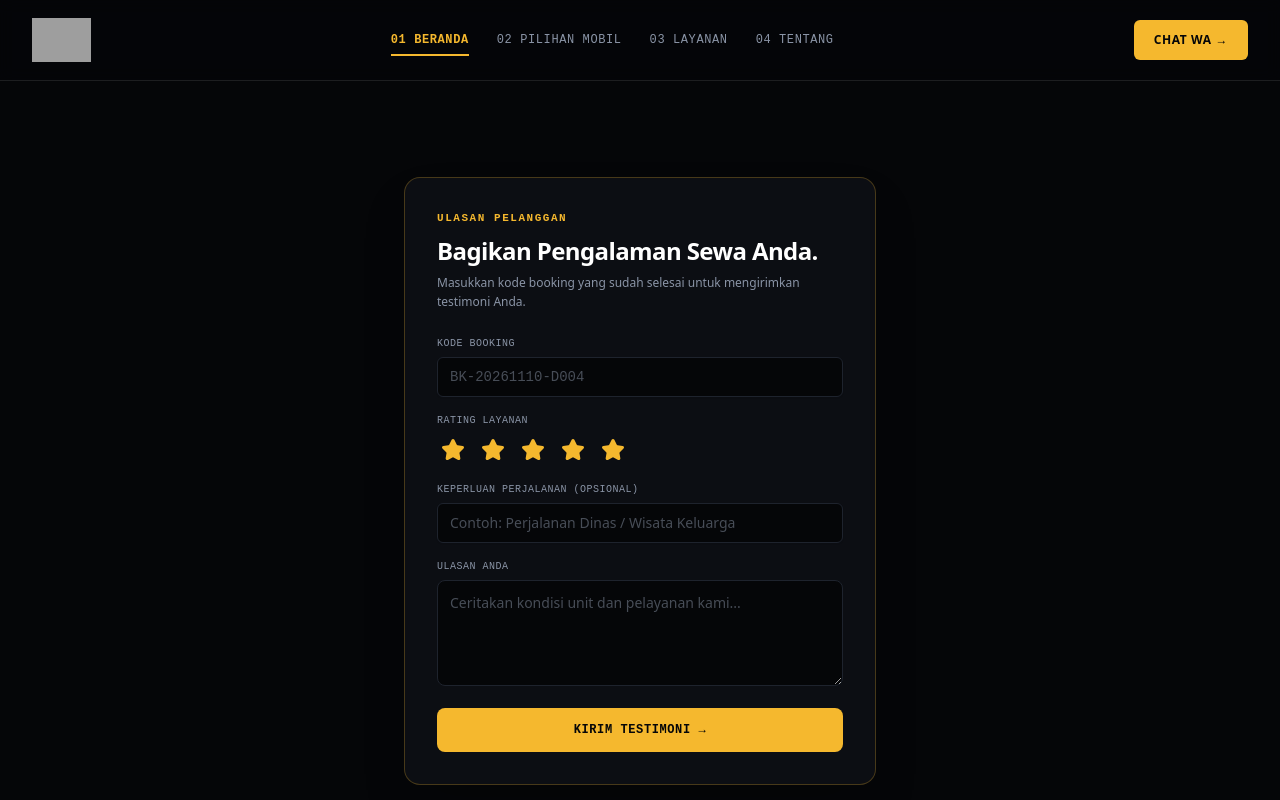
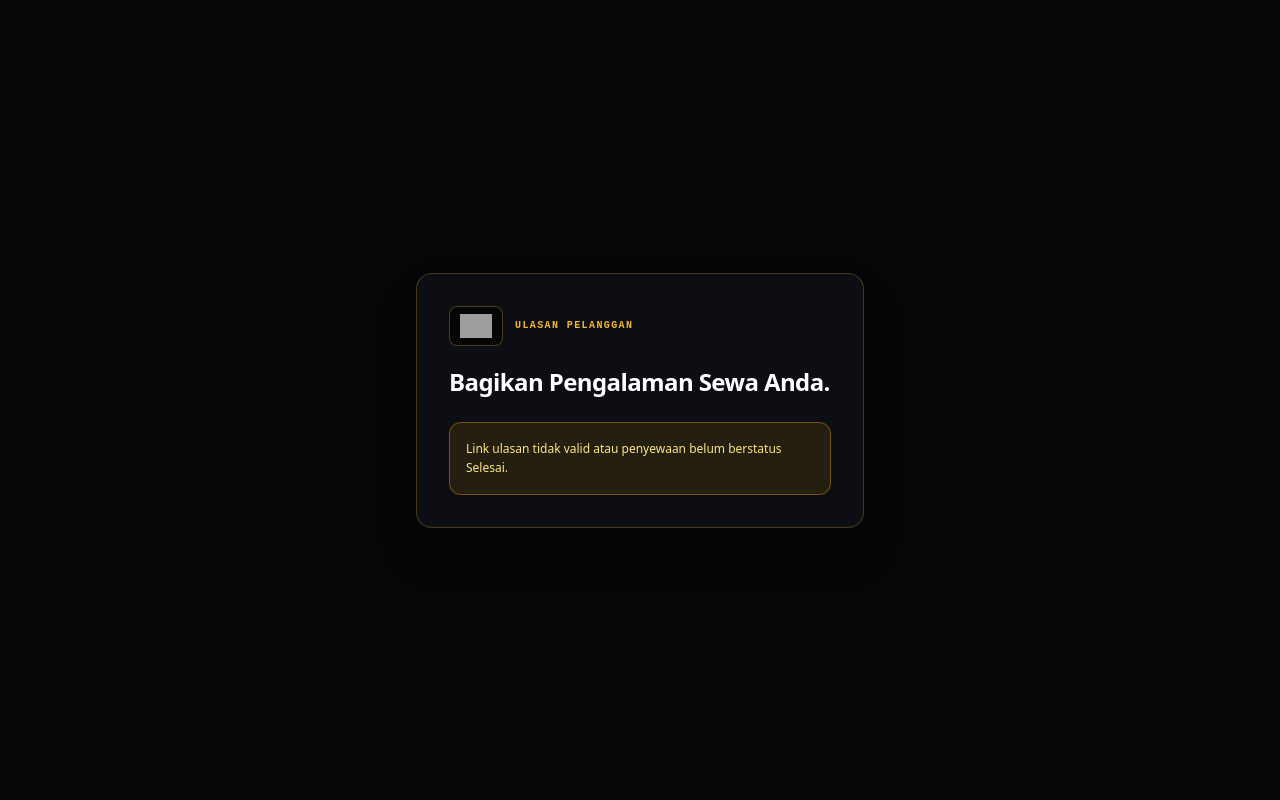
Before and after one commit to legacyditt/kupang-car-rent, a React (Vite) app in the folder frontend/: page /ulasan in a window 1280 px wide. Shown: the top 800 px of the page. Built offline with nearby package versions, Linux system fonts and the light colour scheme; grey boxes are pictures that could not be loaded.

Commit message:
feat(testimonials): make /ulasan standalone with editable name and readonly unit

```diff
--- a/frontend/src/app/router.tsx
+++ b/frontend/src/app/router.tsx
@@ -13,7 +13,7 @@ import { guestLayoutRoute, indexRoute } from "@/routes/index";
 import { CustomerReviewPage } from "@/routes/ulasan";
 
 const ulasanRoute = createRoute({
-  getParentRoute: () => guestLayoutRoute,
+  getParentRoute: () => rootRoute,
   path: "/ulasan",
   component: CustomerReviewPage,
 });
@@ -73,7 +73,8 @@ const adminPengaturanRoute = createRoute({
 });
 
 const routeTree = rootRoute.addChildren([
-  guestLayoutRoute.addChildren([indexRoute, ulasanRoute]),
+  guestLayoutRoute.addChildren([indexRoute]),
+  ulasanRoute,
   adminLoginRoute,
   adminLayoutRoute.addChildren([
     adminOverviewRoute,
--- a/frontend/src/features/testimonials/hooks/useTestimonials.ts
+++ b/frontend/src/features/testimonials/hooks/useTestimonials.ts
@@ -41,6 +41,7 @@ export function useTestimonials() {
 
   const submitPublic = (input: {
     bookingCode: string;
+    customerName?: string;
     rating: number;
     tripLabel: string;
     quote: string;
--- a/frontend/src/features/testimonials/utils/testimonials.ts
+++ b/frontend/src/features/testimonials/utils/testimonials.ts
@@ -32,6 +32,7 @@ export function getPublishedTestimonials(
 export function submitCustomerTestimonial(
   input: {
     bookingCode: string;
+    customerName?: string;
     rating: number;
     tripLabel: string;
     quote: string;
@@ -74,11 +75,19 @@ export function submitCustomerTestimonial(
     return { ok: false, error: "Ulasan minimal 10 karakter." };
   }
 
+  const customerName =
+    input.customerName !== undefined
+      ? input.customerName.trim()
+      : booking.customerName;
+  if (!customerName) {
+    return { ok: false, error: "Nama wajib diisi." };
+  }
+
   const rating = Math.max(1, Math.min(5, Math.round(input.rating || 5)));
   const item: TestimonialItem = {
     id: `tm-${Date.now()}-${Math.random().toString(36).slice(2, 6)}`,
     bookingCode: booking.bookingCode,
-    customerName: booking.customerName,
+    customerName,
     carName: booking.carName,
     tripLabel: input.tripLabel.trim() || "Pelanggan Aventra",
     rating,
--- a/frontend/src/routes/ulasan.tsx
+++ b/frontend/src/routes/ulasan.tsx
@@ -1,34 +1,73 @@
 import { CheckCircle2, Star } from "lucide-react";
-import { useState, type FormEvent } from "react";
+import { useMemo, useState, type FormEvent } from "react";
 import { Button } from "@/components/ui/button";
 import { Input } from "@/components/ui/input";
 import { Label } from "@/components/ui/label";
+import { readStoredBookings } from "@/features/bookings/utils/bookings-storage";
+import { useBusinessProfile } from "@/features/business-profile/hooks/useBusinessProfile";
+import { SERVICE_TYPE_LABELS } from "@/features/cars/utils/booking";
 import { useTestimonials } from "@/features/testimonials/hooks/useTestimonials";
 import { cn } from "@/lib/utils";
 
-/** Halaman publik pengisian testimoni pelanggan setelah penyewaan selesai (COMPLETED). */
+/** Halaman independen pengisian testimoni pelanggan setelah penyewaan selesai (COMPLETED). */
 export function CustomerReviewPage() {
-  const { submitPublic } = useTestimonials();
-  const initialCode = (() => {
+  const { testimonials, submitPublic } = useTestimonials();
+  const { profile } = useBusinessProfile();
+
+  const bookingCode = useMemo(() => {
     try {
-      return new URLSearchParams(window.location.search).get("kode") ?? "";
+      return (
+        new URLSearchParams(window.location.search)
+          .get("kode")
+          ?.trim()
+          .toUpperCase() ?? ""
+      );
     } catch {
       return "";
     }
-  })();
+  }, []);
 
-  const [bookingCode, setBookingCode] = useState(initialCode);
-  const [rating, setRating] = useState(5);
-  const [tripLabel, setTripLabel] = useState("");
+  const matchedBooking = useMemo(
+    () =>
+      readStoredBookings().find(
+        (b) => b.bookingCode.toUpperCase() === bookingCode
+      ) ?? null,
+    [bookingCode]
+  );
+
+  const alreadySubmitted = useMemo(
+    () =>
+      Boolean(
+        bookingCode &&
+          testimonials.some(
+            (t) => t.bookingCode?.toUpperCase() === bookingCode
+          )
+      ),
+    [bookingCode, testimonials]
+  );
+
+  const [customerName, setCustomerName] = useState(
+    matchedBooking?.customerName ?? ""
+  );
+  const [rating, setRating] = useState(1);
   const [quote, setQuote] = useState("");
   const [errorMsg, setErrorMsg] = useState<string | null>(null);
   const [submittedName, setSubmittedName] = useState<string | null>(null);
 
+  const isEligible =
+    Boolean(matchedBooking) &&
+    matchedBooking?.status === "COMPLETED" &&
+    !alreadySubmitted;
+
   function handleSubmit(e: FormEvent) {
     e.preventDefault();
     setErrorMsg(null);
+    if (!matchedBooking) return;
+
+    const tripLabel = SERVICE_TYPE_LABELS[matchedBooking.serviceType];
     const res = submitPublic({
-      bookingCode,
+      bookingCode: matchedBooking.bookingCode,
+      customerName,
       rating,
       tripLabel,
       quote,
@@ -41,18 +80,25 @@ export function CustomerReviewPage() {
   }
 
   return (
-    <section className="mx-auto max-w-lg px-5 py-16 sm:py-24">
-      <div className="rounded-2xl border border-gold/25 bg-carbon p-7 text-white shadow-2xl sm:p-8">
-        <p className="font-mono text-[11px] font-bold tracking-[0.14em] text-gold uppercase">
-          Ulasan Pelanggan
-        </p>
-        <h1 className="mt-2 font-display text-2xl font-bold tracking-tight text-white">
+    <main className="flex min-h-screen flex-col items-center justify-center bg-obsidian px-4 py-12 text-white">
+      <div className="w-full max-w-md rounded-2xl border border-gold/25 bg-carbon p-7 shadow-2xl sm:p-8">
+        {/* Brand Header */}
+        <div className="mb-5 flex items-center gap-3">
+          <div className="flex h-10 items-center justify-center rounded-lg border border-gold/30 bg-obsidian px-2.5 py-1">
+            <img
+              src={profile.logoPath}
+              alt={profile.name}
+              className="h-6 w-auto object-contain"
+            />
+          </div>
+          <p className="font-mono text-[10px] font-bold tracking-[0.14em] text-gold uppercase">
+            Ulasan Pelanggan
+          </p>
+        </div>
+
+        <h1 className="font-display text-2xl font-bold tracking-tight text-white">
           Bagikan Pengalaman Sewa Anda.
         </h1>
-        <p className="mt-1.5 text-xs leading-relaxed text-brand-muted">
-          Masukkan kode booking yang sudah selesai untuk mengirimkan testimoni
-          Anda.
-        </p>
 
         {submittedName ? (
           <div className="mt-6 rounded-xl border border-emerald-400/35 bg-emerald-400/10 p-5 text-center">
@@ -68,22 +114,45 @@ export function CustomerReviewPage() {
               ditampilkan.
             </p>
           </div>
+        ) : !isEligible ? (
+          <div className="mt-6 rounded-xl border border-amber-400/35 bg-amber-400/10 p-4 text-xs leading-relaxed text-amber-200">
+            {alreadySubmitted
+              ? "Ulasan untuk penyewaan ini sudah pernah dikirim. Terima kasih atas masukan Anda."
+              : "Link ulasan tidak valid atau penyewaan belum berstatus Selesai."}
+          </div>
         ) : (
-          <form onSubmit={handleSubmit} className="mt-6 space-y-4">
+          <form onSubmit={handleSubmit} className="mt-6 space-y-5">
             <div className="space-y-1.5">
               <Label
-                htmlFor="review-booking-code"
+                htmlFor="customer-name"
                 className="font-mono text-[10px] tracking-wider text-brand-muted uppercase"
               >
-                Kode Booking
+                Nama
               </Label>
               <Input
-                id="review-booking-code"
+                id="customer-name"
+                value={customerName}
+                onChange={(e) => setCustomerName(e.target.value)}
+                placeholder="Nama Anda"
                 required
-                value={bookingCode}
-                onChange={(e) => setBookingCode(e.target.value.toUpperCase())}
-                placeholder="BK-20261110-D004"
-                className="h-10 border-hairline bg-obsidian font-mono text-sm text-gold placeholder:text-brand-muted/50 focus-visible:border-gold focus-visible:ring-0"
+                className="border-hairline bg-obsidian text-white placeholder:text-brand-muted/50"
+              />
+            </div>
+
+            <div className="space-y-1.5">
+              <Label
+                htmlFor="car-unit"
+                className="font-mono text-[10px] tracking-wider text-brand-muted uppercase"
+              >
+                Unit
+              </Label>
+              <Input
+                id="car-unit"
+                value={matchedBooking?.carName ?? ""}
+                readOnly
+                tabIndex={-1}
+                aria-readonly="true"
+                className="pointer-events-none select-none border-hairline bg-obsidian/60 font-medium text-gold focus-visible:border-hairline focus-visible:ring-0"
               />
             </div>
 
@@ -115,22 +184,6 @@ export function CustomerReviewPage() {
 
             <div className="space-y-1.5">
               <Label
-                htmlFor="review-trip"
-                className="font-mono text-[10px] tracking-wider text-brand-muted uppercase"
-              >
-                Keperluan Perjalanan (Opsional)
-              </Label>
-              <Input
-                id="review-trip"
-                value={tripLabel}
-                onChange={(e) => setTripLabel(e.target.value)}
-                placeholder="Contoh: Perjalanan Dinas / Wisata Keluarga"
-                className="h-10 border-hairline bg-obsidian text-sm text-white placeholder:text-brand-muted/50 focus-visible:border-gold focus-visible:ring-0"
-              />
-            </div>
-
-            <div className="space-y-1.5">
-              <Label
                 htmlFor="review-quote"
                 className="font-mono text-[10px] tracking-wider text-brand-muted uppercase"
               >
@@ -142,7 +195,7 @@ export function CustomerReviewPage() {
                 rows={4}
                 value={quote}
                 onChange={(e) => setQuote(e.target.value)}
-                placeholder="Ceritakan kondisi unit dan pelayanan kami..."
+                placeholder="Ceritakan pengalaman anda mengenai pelayanan kami..."
                 className="w-full rounded-lg border border-hairline bg-obsidian p-3 text-sm text-white placeholder:text-brand-muted/50 focus:border-gold focus:outline-none"
               />
             </div>
@@ -158,13 +211,13 @@ export function CustomerReviewPage() {
 
             <Button
               type="submit"
-              className="h-11 w-full bg-gold font-mono text-xs font-bold tracking-wider text-obsidian uppercase hover:bg-gold-light"
+              className="h-11 w-full cursor-pointer bg-gold font-mono text-xs font-bold tracking-wider text-obsidian uppercase hover:bg-gold-light"
             >
               Kirim Testimoni →
             </Button>
           </form>
         )}
       </div>
-    </section>
+    </main>
   );
 }
```
